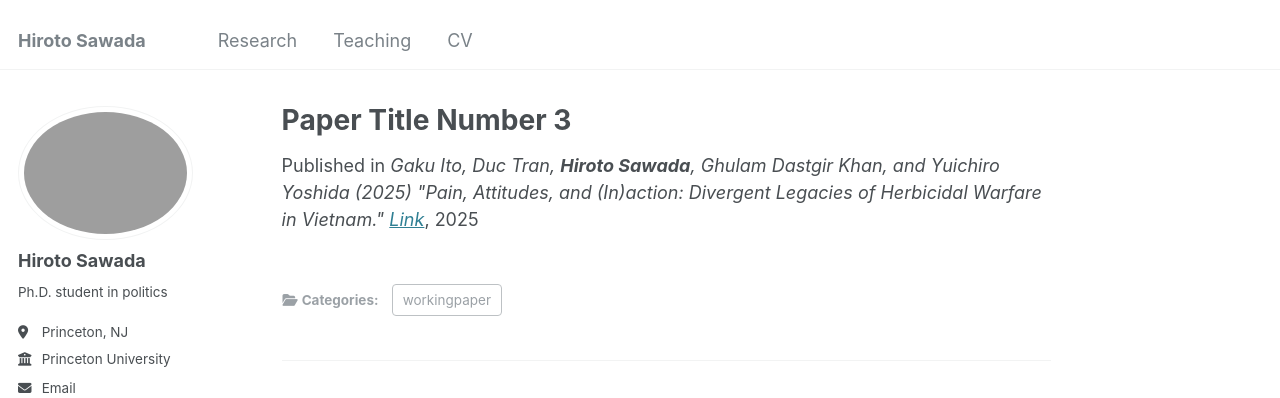
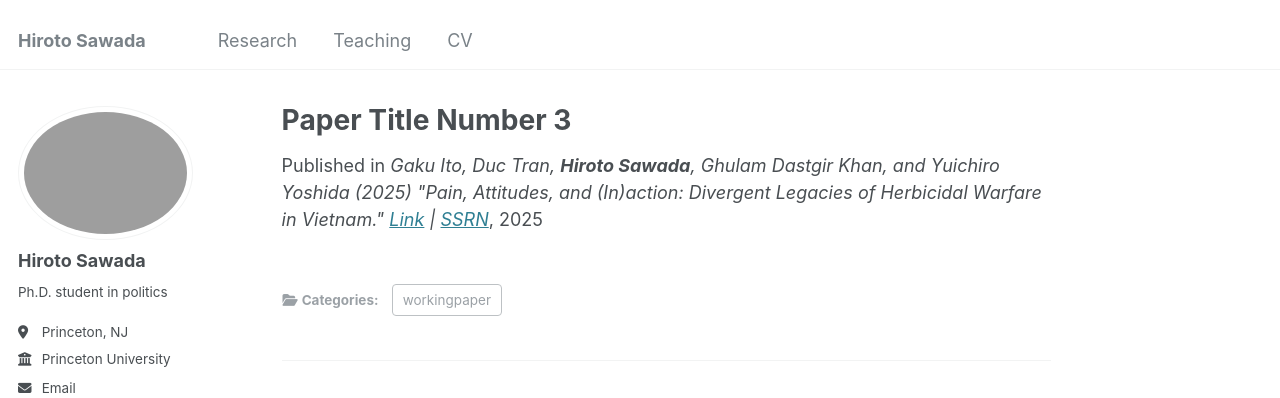
Before and after one commit to hiroto-sawada/hiroto-sawada.github.io, a Jekyll site: the page built from _publications/2015-10-01-paper-title-number-3.md, in a window 1280 px wide and 961 px high. Shown: the top 398 px of the window. Built offline with Jekyll 4.4.1, drawn with Linux system fonts in a browser that asks for light colours; some web fonts are replaced.

Commit message:
Update 2015-10-01-paper-title-number-3.md

```diff
--- a/_publications/2015-10-01-paper-title-number-3.md
+++ b/_publications/2015-10-01-paper-title-number-3.md
@@ -3,5 +3,5 @@ title: "Paper Title Number 3"
 collection: publications
 category: workingpaper
 date: 2025-07-01
-venue: 'Gaku Ito, Duc Tran, <b>Hiroto Sawada</b>, Ghulam Dastgir Khan, and Yuichiro Yoshida (2025) "Pain, Attitudes, and (In)action: Divergent Legacies of Herbicidal Warfare in Vietnam." <a href="https://hiroto-sawada.github.io/files/pain_v1-5.pdf">Link</a>'
+venue: 'Gaku Ito, Duc Tran, <b>Hiroto Sawada</b>, Ghulam Dastgir Khan, and Yuichiro Yoshida (2025) "Pain, Attitudes, and (In)action: Divergent Legacies of Herbicidal Warfare in Vietnam." <a href="https://hiroto-sawada.github.io/files/pain_v1-5.pdf">Link</a> | <a href="https://dx.doi.org/10.2139/ssrn.5397061">SSRN</a>'
 ---
```
